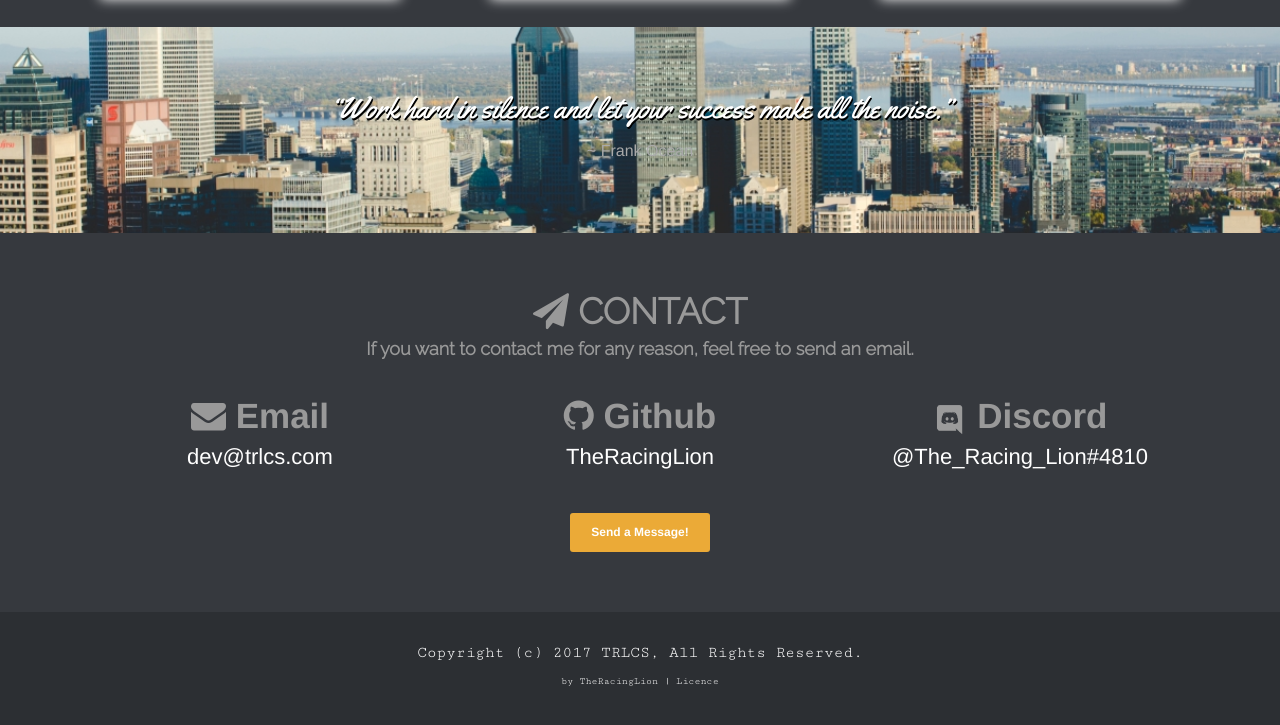
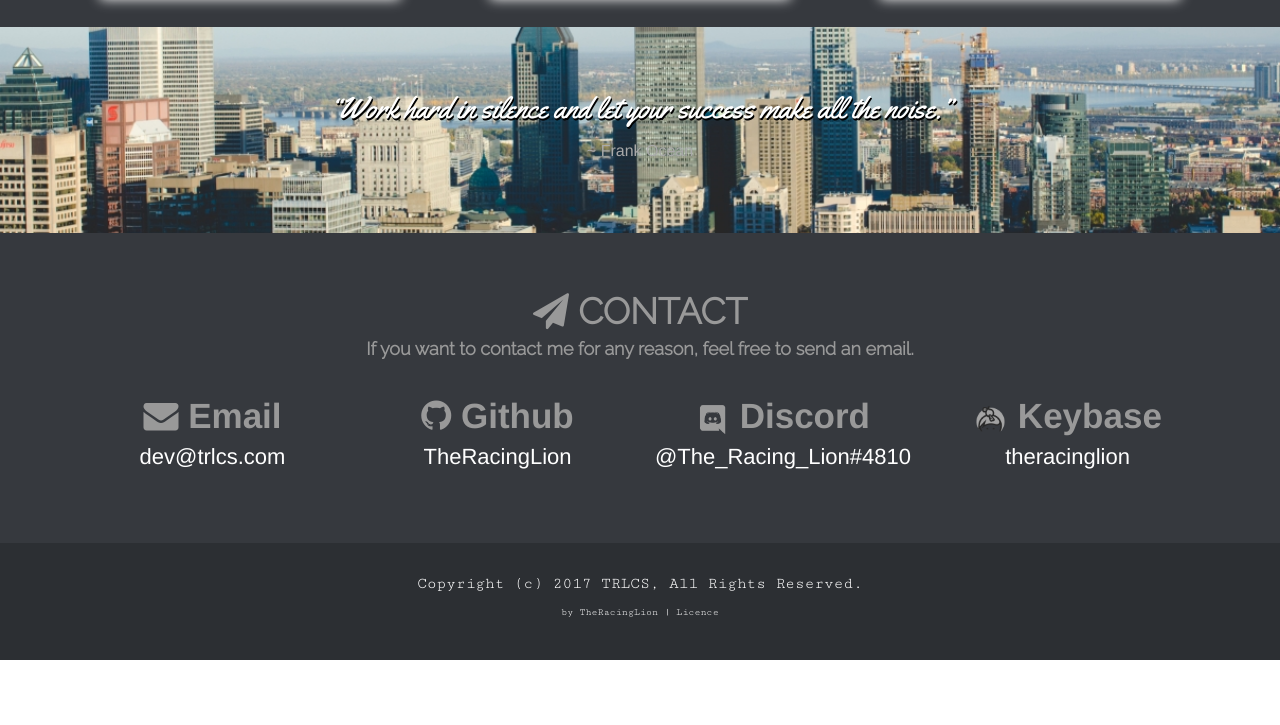
Before and after one commit to TheRacingLion/TheRacingLion.github.io, a plain HTML site: page index.html in a window 1280 px wide. Shown: the part 1903-2628 px from the top of the page. After the commit the page ends 2563 px from the top, so only its background shows below. Drawn offline with nearby package versions, Linux system fonts and the light colour scheme.

Commit message:
:sparkles: | Add keybase contact

```diff
--- a/css/main.css
+++ b/css/main.css
@@ -341,7 +341,7 @@ h2 {
     font-weight: bold;
 }
 
-.discord-icon-contact {
+.custom-contact-icon {
     width: 35px;
     height: 35px;
     border: 0;
--- a/index.html
+++ b/index.html
@@ -92,7 +92,7 @@
                         <ul>
                             <li>Fluent in English and Portuguese.</li>
                             <li>Love to work with Javascript, NodeJS, HTML and CSS.</li>
-                            <li>Also know some C++. Know very little PHP, Arduino and shell scripting.</li>
+                            <li>Also know some C++ and VB. Know very little PHP, Arduino and shell scripting.</li>
                         </ul>
                     </section>
                     <br><br>
@@ -189,27 +189,30 @@
                     <h2 id="section-title"><i class="fa fa-send"></i> Contact</h2>
                     <h4>If you want to contact me for any reason, feel free to send an email.</h4>
                     <br>
-                    <div class="col-md-4">
+                    <div class="col-md-3">
                         <span class="contact-title"><i class="fa fa-envelope"></i> Email</span>
                         <a class="orange-link" id="social-link" href="mailto:dev@trlcs.com" target="_blank">
                             <p>dev@trlcs.com</p>
                         </a>
                     </div>
-                    <div class="col-md-4">
+                    <div class="col-md-3">
                         <span class="contact-title"><i class="fa fa-github"></i> Github</span>
                         <a class="orange-link" id="social-link" href="https://github.com/TheRacingLion" target="_blank">
                             <p>TheRacingLion</p>
                         </a>
                     </div>
-                    <div class="col-md-4">
-                        <span class="contact-title"><img class="discord-icon-contact" src="images/discord-contact.png"> Discord</span>
+                    <div class="col-md-3">
+                        <span class="contact-title"><img class="custom-contact-icon" src="images/discord-contact.png"> Discord</span>
                         <a class="orange-link" id="social-link" href="https://discordapp.com/invite/0xyZL4m5TyYTzVGY" target="_blank">
                             <p>@The_Racing_Lion#4810</p>
                         </a>
                     </div>
-                </div>
-                <div class="col-md-12 text-center">
-                    <a class="contact-btn" id="social-link" href="mailto:dev@trlcs.com" target="_blank">Send a Message!</a>
+                    <div class="col-md-3">
+                        <span class="contact-title"><img class="custom-contact-icon" src="images/keybase.png"> Keybase</span>
+                        <a class="orange-link" id="social-link" href="https://keybase.io/theracinglion" target="_blank">
+                            <p>theracinglion</p>
+                        </a>
+                    </div>
                 </div>
             </div>
         </div>
```
Also changed, not shown: images/keybase.png (added).
